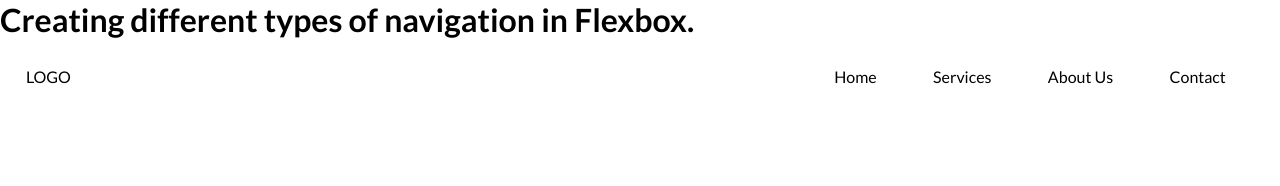
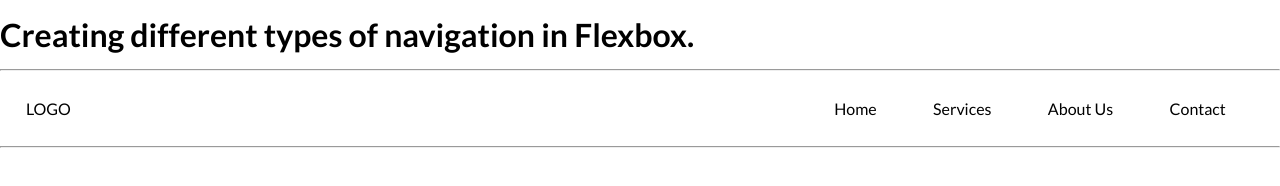
Before and after one commit to vikaschauhan/flexbox-navigation, a plain HTML site: page index.html in a window 1280 px wide. Drawn offline with Linux system fonts and the light colour scheme.

Commit message:
added horizontal line
Separate the heading first with navigation with horizontal line.

```diff
--- a/flexbox.css
+++ b/flexbox.css
@@ -19,6 +19,9 @@ li{
 a{
     color: #000;
     text-decoration: none;
+}
+h1{
+    padding: 15px 0px;
 }
 
 .header-1{
--- a/index.html
+++ b/index.html
@@ -8,6 +8,7 @@
         <h1> Creating different types of navigation in Flexbox.</h1>
         <main>
             <section>
+                <hr>
                 <div class="header-1">
                     <div class="logo">
                         LOGO
@@ -21,6 +22,7 @@
                         </ul>
                     </nav>
                 </div>
+                <hr>
             </section>
         </main>
     </body>
```
